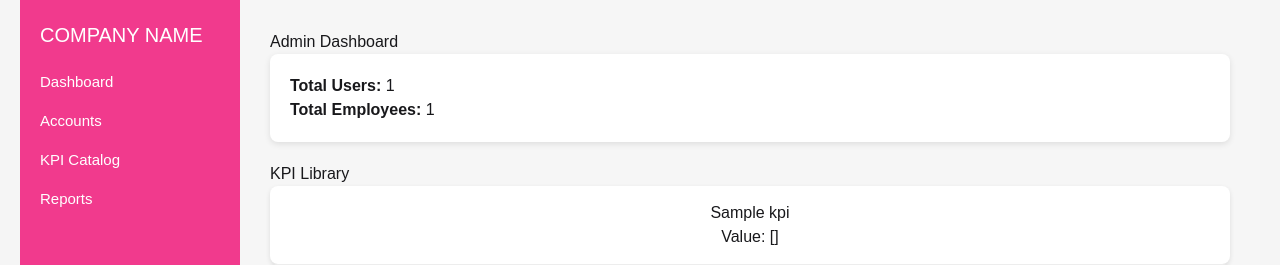
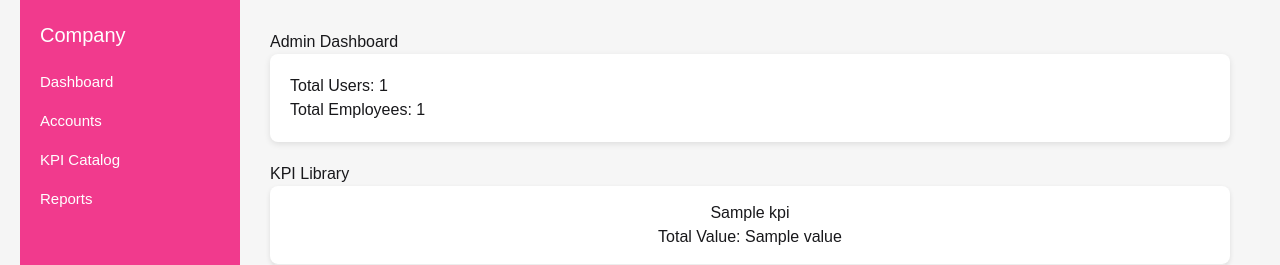
Before and after one commit to emanqarooni/KPI_Task_Management, a Django app: template kpi/main_app/templates/dashboards/admin_dashboard.html in a window 1280 px wide. Shown: the part 218-483 px from the top of the page. Run offline with Django 3.2, Linux system fonts and the light colour scheme; the template is opened without the code that fills it: most values are stand-ins (such as "Sample title", 1, 10 or a date in 2020); style sheets or scripts are compiled from the project's sources.

Commit message:
adding the chart part for the admin

```diff
--- a/kpi/main_app/templates/dashboards/admin_dashboard.html
+++ b/kpi/main_app/templates/dashboards/admin_dashboard.html
@@ -1,12 +1,11 @@
 {% extends 'base.html' %}
 {% load static %}
-{% load json_script %}
 {% block content %}
 
 <div class="dashboard-container">
 
   <div class="sidebar">
-    <h3>COMPANY NAME</h3>
+    <h3>Company</h3>
     <ul>
       <li><a href="{% url 'admin_dashboard' %}">Dashboard</a></li>
       <li><a href="#">Accounts</a></li>
@@ -16,26 +15,20 @@
   </div>
 
   <div class="dashboard-content">
-    <div class="dashboard-header">
-      <h2>Admin Dashboard</h2>
-    </div>
+    <h2>Admin Dashboard</h2>
 
     <div class="kpi-box">
-      <p><strong>Total Users:</strong> {{ total_users }}</p>
-      <p><strong>Total Employees:</strong> {{ total_employees }}</p>
+      <p>Total Users: {{ total_users }}</p>
+      <p>Total Employees: {{ total_employees }}</p>
     </div>
 
     <h3>KPI Library</h3>
 
     <div class="kpi-grid">
-      {% for kpi in kpis %}
+      {% for kpi, value in admin_kpi_data %}
       <div class="kpi-item">
         <h4>{{ kpi.title }}</h4>
-        <p>Value:
-          {% if chart_values|length > forloop.counter0 %}
-            {{ chart_values|index:forloop.counter0 }}
-          {% endif %}
-        </p>
+        <p>Total Value: {{ value }}</p>
       </div>
       {% endfor %}
     </div>
@@ -47,4 +40,20 @@
   </div>
 </div>
 
+<script>
+const adminLabels = {{ chart_labels|safe }};
+const adminValues = {{ chart_values|safe }};
+
+new Chart(document.getElementById("adminChart"), {
+    type: "pie",
+    data: {
+        labels: adminLabels,
+        datasets: [{
+            data: adminValues,
+            borderWidth: 1
+        }]
+    }
+});
+</script>
+
 {% endblock %}
```
